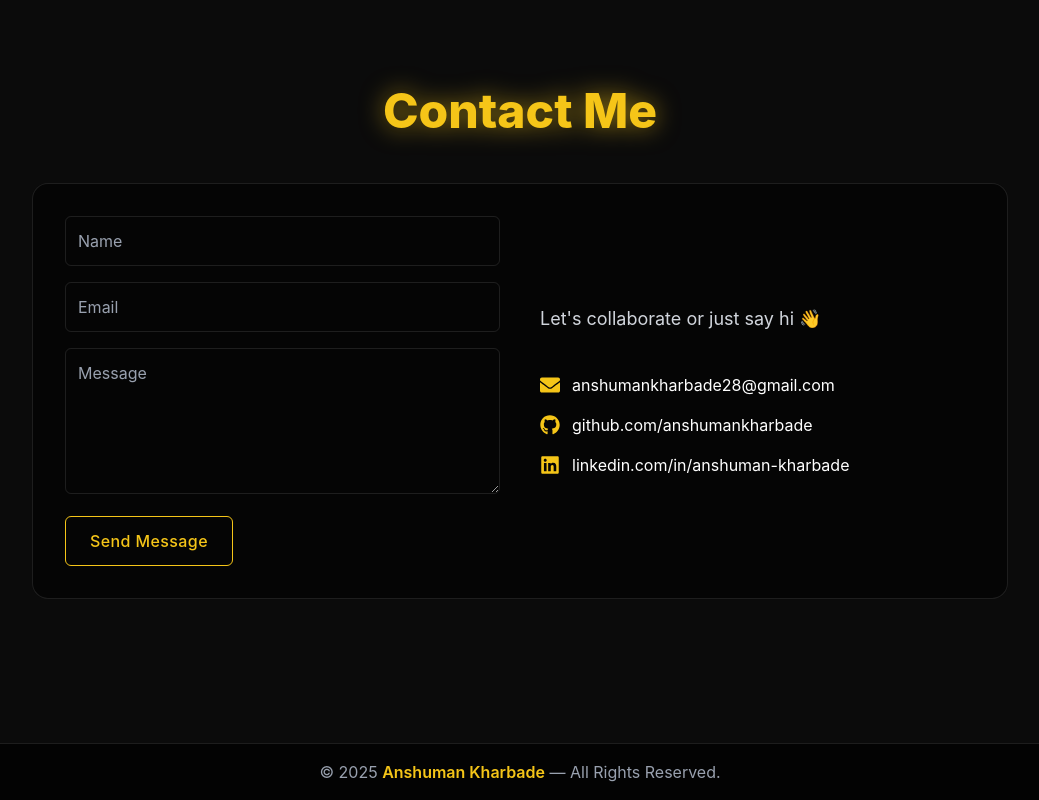
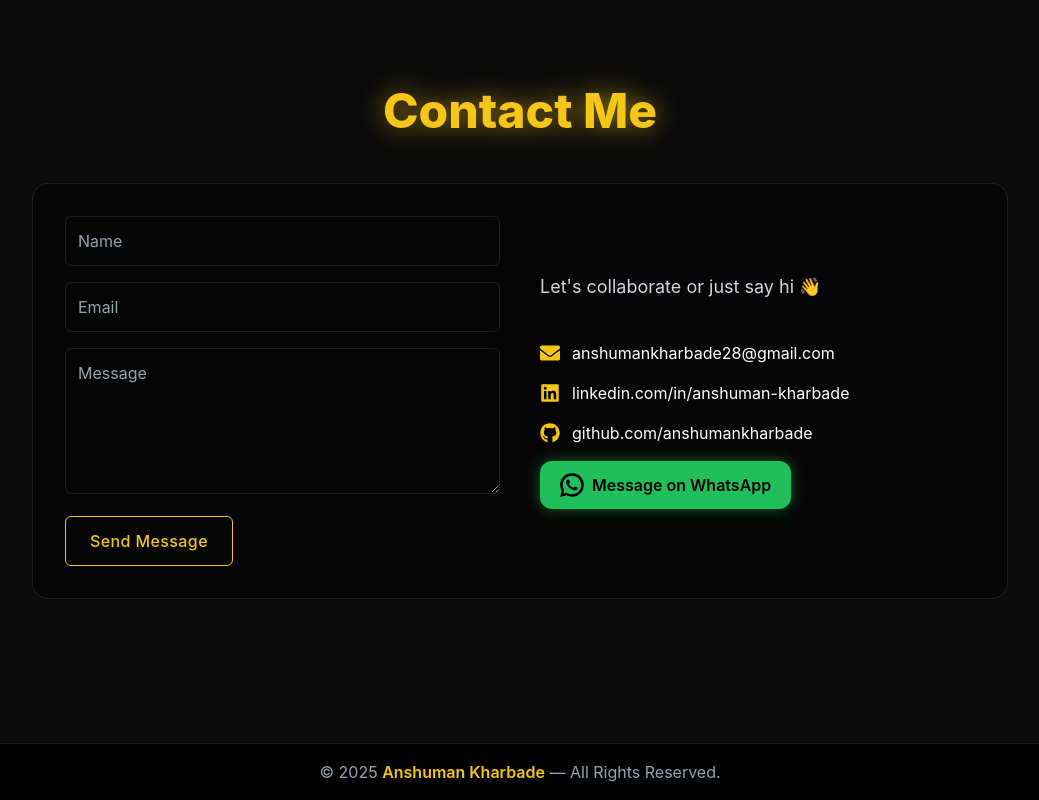
Before and after one commit to anshumankharbade/anshuman-portfolio, a React (Vite) app: page / in a window 1280 px wide. Shown: the part 3257-4057 px from the top of the page, without its empty margins (120-1159 px from the left). Built offline with nearby package versions, Linux system fonts and the light colour scheme.

Commit message:
Enhance Contact component with WhatsApp link
Added WhatsApp contact link and improved layout.

```diff
--- a/src/components/Contact.jsx
+++ b/src/components/Contact.jsx
@@ -75,6 +75,15 @@ export default function Contact() {
               </a>
 
               <a
+                href="https://www.linkedin.com/in/anshuman-kharbade/"
+                target="_blank"
+                rel="noopener noreferrer"
+                className="flex items-center gap-3 hover:text-[#f5c518] transition"
+              >
+                <FaLinkedin className="w-5 h-5 text-[#f5c518]" />
+                <span>linkedin.com/in/anshuman-kharbade</span>
+              </a>
+              <a
                 href="https://github.com/anshumankharbade"
                 target="_blank"
                 rel="noopener noreferrer"
@@ -83,15 +92,24 @@ export default function Contact() {
                 <FaGithub className="w-5 h-5 text-[#f5c518]" />
                 <span>github.com/anshumankharbade</span>
               </a>
-
               <a
-                href="https://www.linkedin.com/in/anshuman-kharbade/"
+                href="https://wa.me/919503081014?text=Hi%20Anshuman%2C%20I%20visited%20your%20portfolio%20and%20would%20like%20to%20connect."
                 target="_blank"
                 rel="noopener noreferrer"
-                className="flex items-center gap-3 hover:text-[#f5c518] transition"
+                className="w-full sm:w-fit flex items-center justify-center gap-2 bg-[#25D366]/90 hover:bg-[#25D366] text-black font-semibold px-5 py-3 rounded-xl transition-all duration-300 shadow-[0_0_14px_rgba(37,211,102,0.45)] hover:shadow-[0_0_22px_rgba(37,211,102,0.7)] hover:scale-[1.03] active:scale-95"
               >
-                <FaLinkedin className="w-5 h-5 text-[#f5c518]" />
-                <span>linkedin.com/in/anshuman-kharbade</span>
+                <svg
+                  xmlns="http://www.w3.org/2000/svg"
+                  className="w-5 h-5 sm:w-6 sm:h-6"
+                  viewBox="0 0 24 24"
+                  fill="currentColor"
+                >
+                  <path d="M20.52 3.48A11.8 11.8 0 0 0 12 .2 11.8 11.8 0 0 0 3.48 3.48 11.8 11.8 0 0 0 .2 12c0 2.08.54 4.12 1.57 5.93L0 24l6.28-1.64A11.87 11.87 0 0 0 12 23.8a11.8 11.8 0 0 0 8.52-3.48A11.8 11.8 0 0 0 23.8 12a11.8 11.8 0 0 0-3.48-8.52zM12 21.3a9.35 9.35 0 0 1-4.78-1.31l-.34-.2-3.72.98 1-3.63-.22-.37A9.37 9.37 0 0 1 2.7 12C2.7 6.93 6.93 2.7 12 2.7S21.3 6.93 21.3 12c0 5.07-4.23 9.3-9.3 9.3zm5.2-6.93c-.28-.15-1.65-.82-1.9-.9-.26-.1-.45-.15-.64.15-.19.31-.74.9-.91 1.08-.17.19-.34.21-.63.07-1.73-.87-2.86-1.54-4.01-3.46-.3-.52.3-.48.87-1.6.1-.19.05-.35-.03-.5-.07-.15-.64-1.54-.88-2.11-.23-.55-.47-.47-.64-.48h-.55c-.19 0-.5.07-.76.35-.27.28-1 .97-1 2.36 0 1.4 1.02 2.75 1.17 2.94.15.19 2 3.05 4.83 4.28.67.29 1.19.46 1.6.59.67.21 1.28.18 1.76.11.54-.08 1.65-.67 1.89-1.32.23-.65.23-1.21.15-1.32-.08-.11-.25-.18-.53-.32z" />
+                </svg>
+
+                <span className="text-sm sm:text-base">
+                  Message on WhatsApp
+                </span>
               </a>
             </div>
           </div>
```
